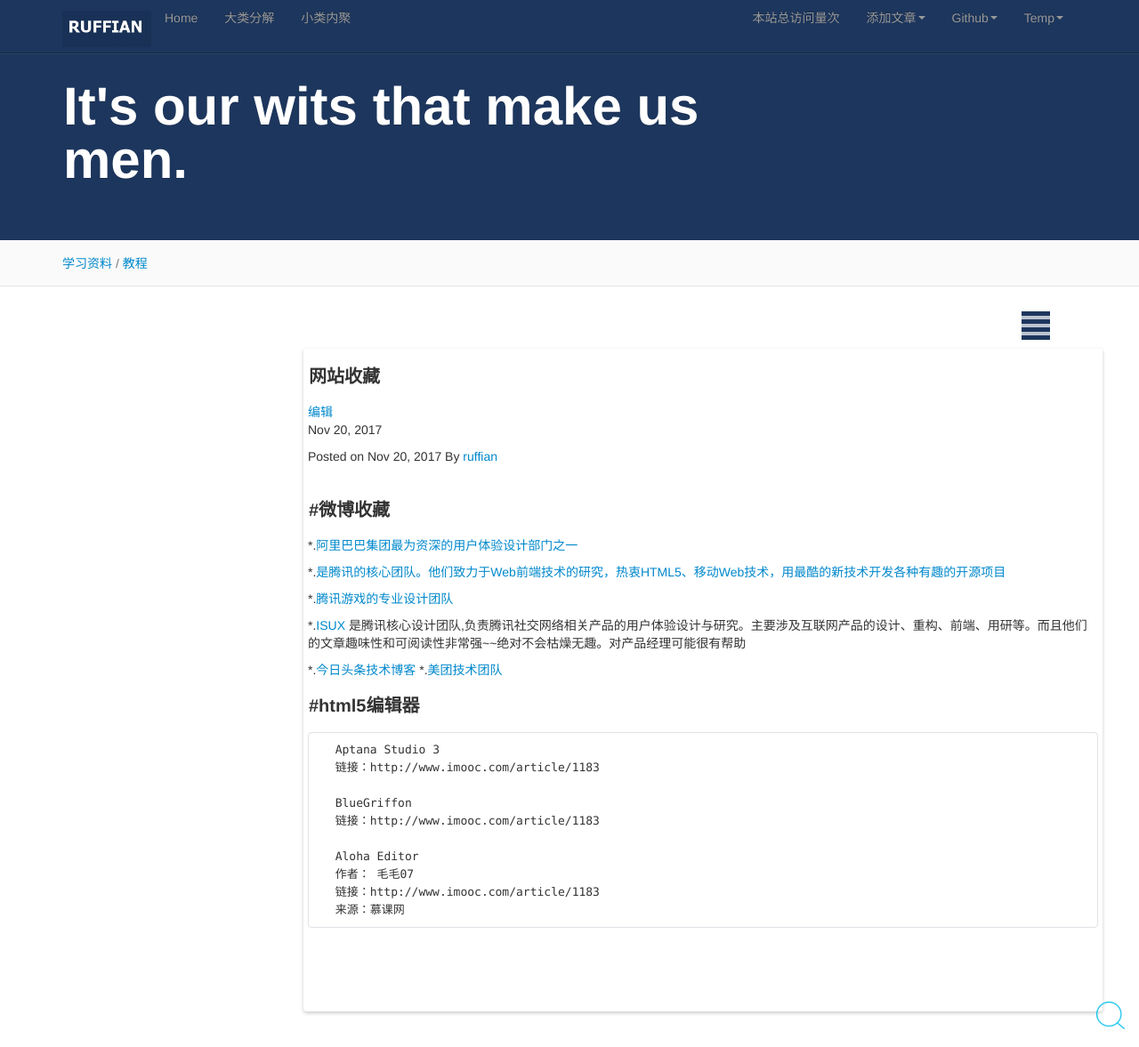
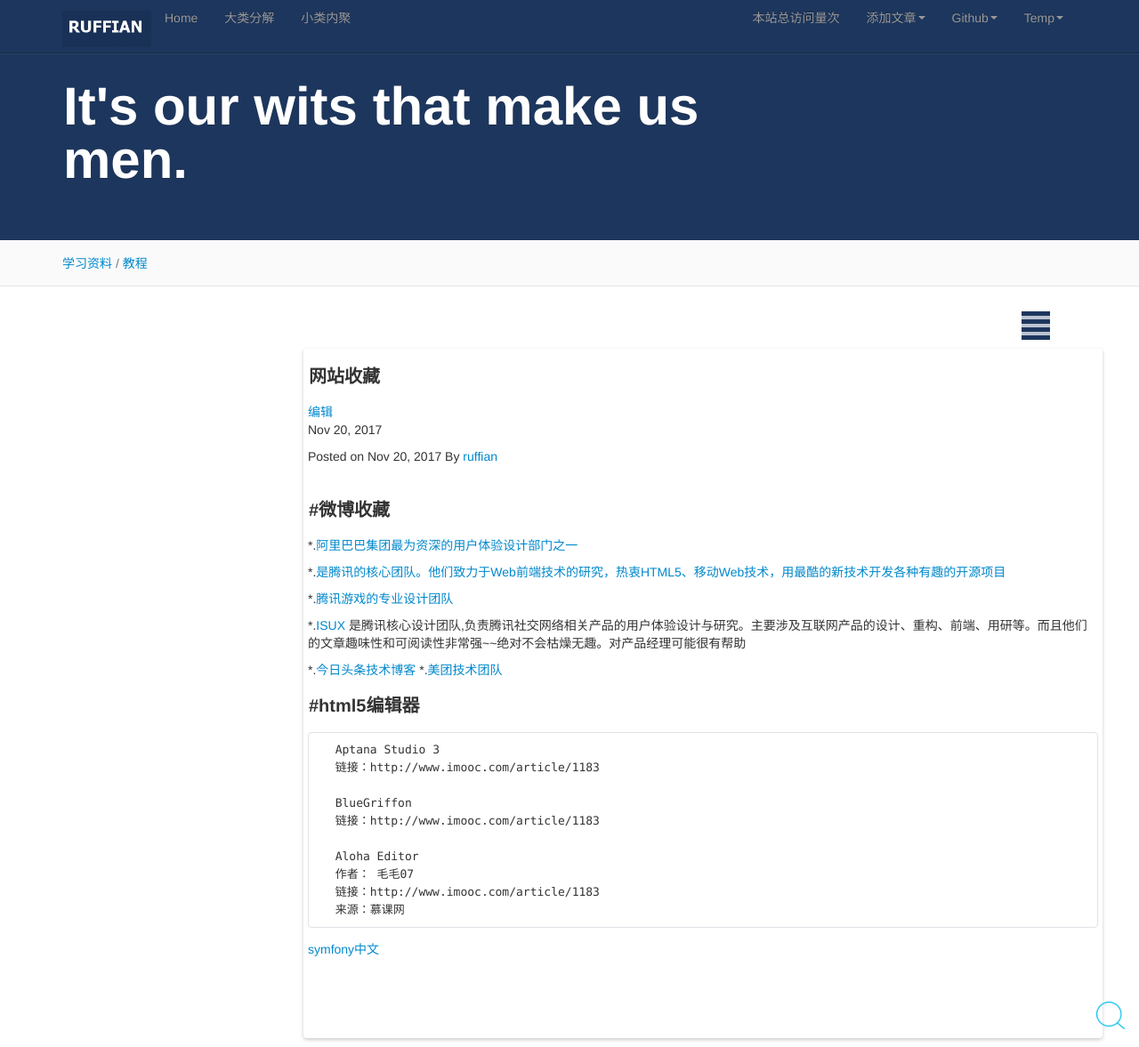
Before and after one commit to ruffiant/weibo, a Jekyll site: the page built from _posts/2017-11-20-site_collection.md, in a window 1280 px wide and 1177 px high. Shown: the whole window at 89% size. Built offline with Jekyll 4.4.1, drawn with Linux system fonts in a browser that asks for light colours; nearby versions of some CDN libraries; comment, search, counter and statistics services are not loaded; a file with an impossible date is left out.

Commit message:
2017-11-20-site_collection.md

```diff
--- a/_posts/2017-11-20-site_collection.md
+++ b/_posts/2017-11-20-site_collection.md
@@ -40,3 +40,5 @@ tag: [教程]
       作者： 毛毛07
       链接：http://www.imooc.com/article/1183
       来源：慕课网
+
+[symfony中文]({{ "http://symfony.newlifeclan.com/" }} "http://symfony.newlifeclan.com/")
```
